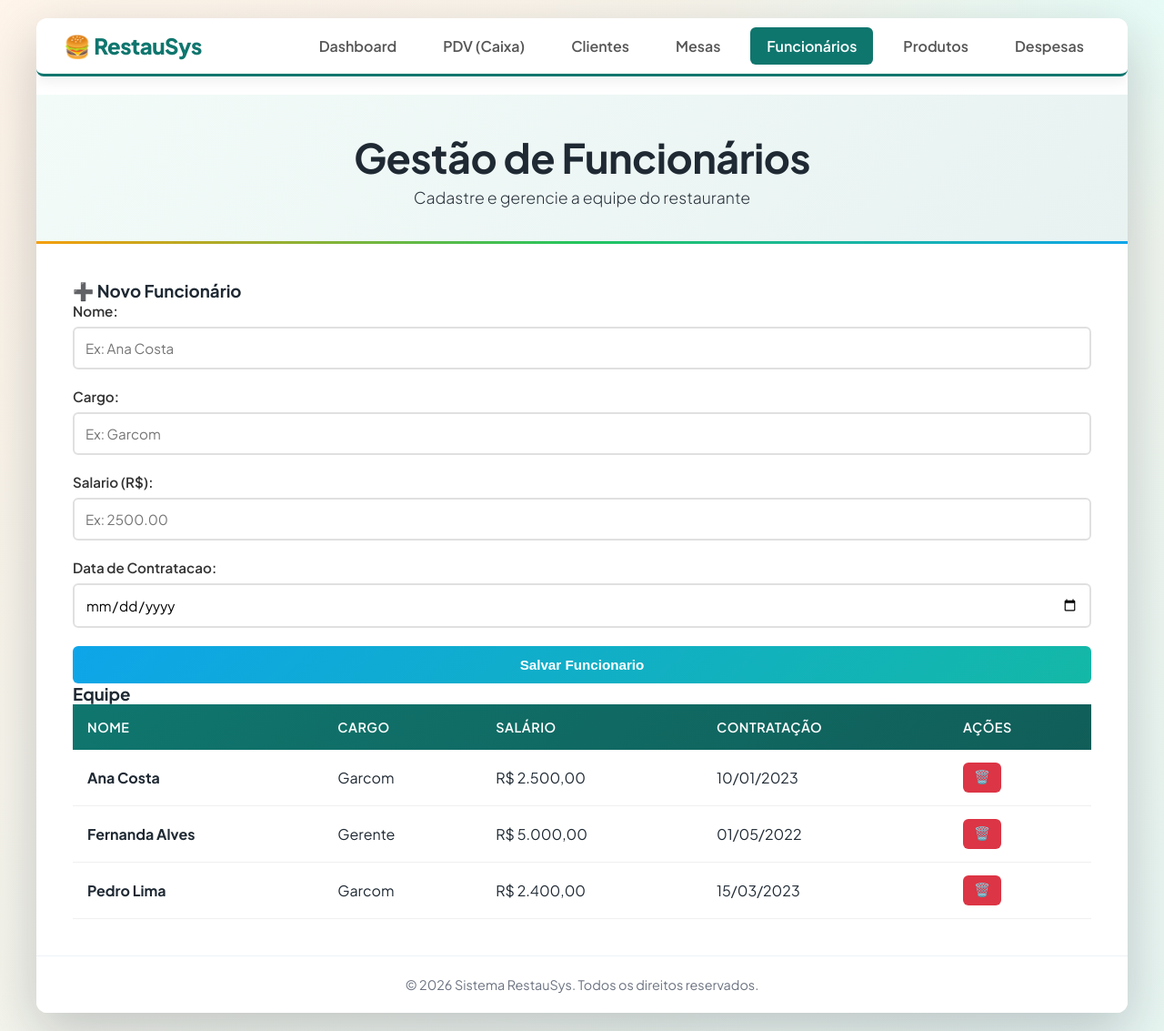
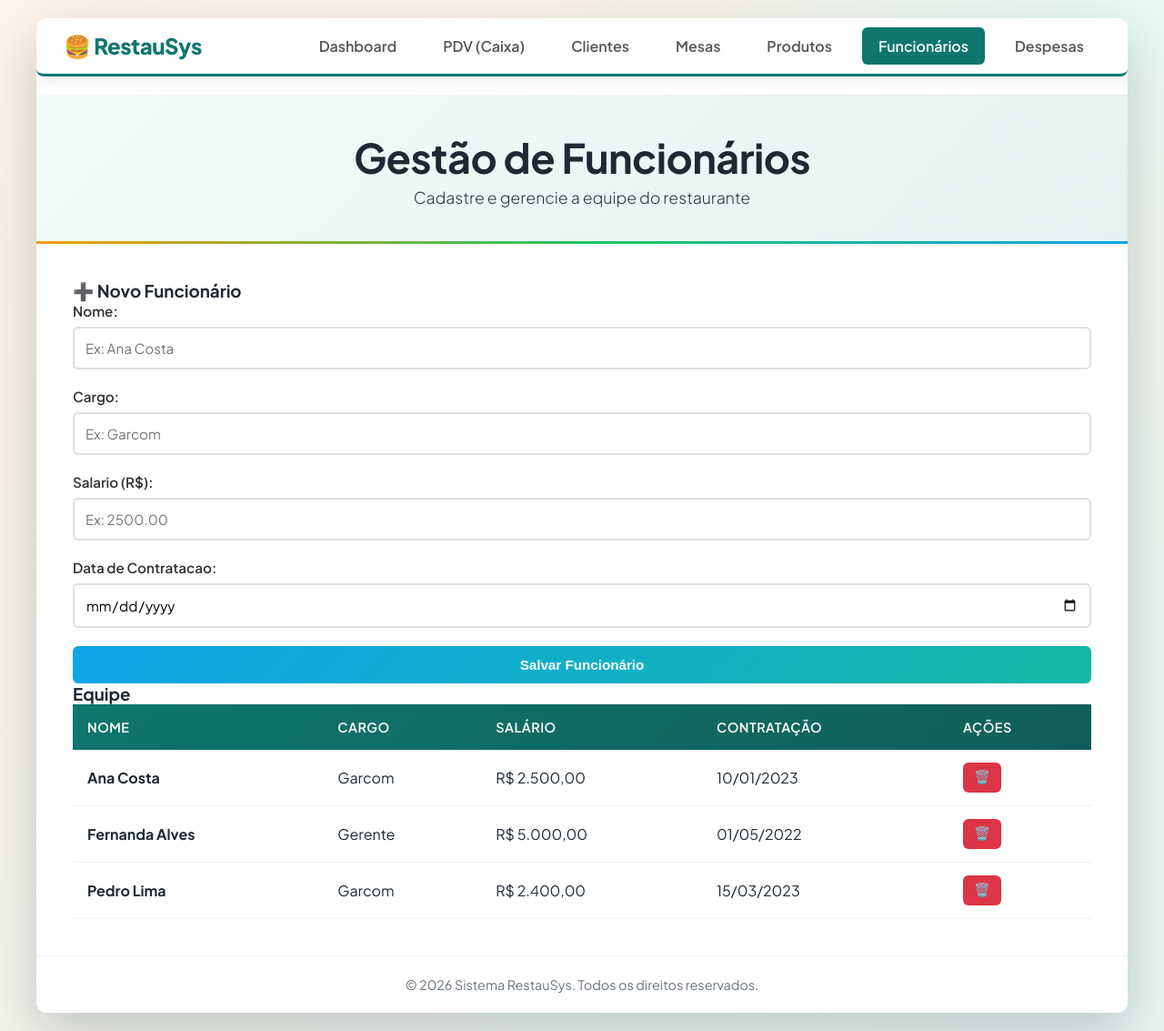
Before and after one commit to Breno-Guedes/Sistema-restaurante, a PHP site: page /pages/funcionarios.php in a window 1280 px wide. Shown: the whole page at 91% size. Run offline with PHP 8.4, Linux system fonts and the light colour scheme; data comes from the database, SQL or seed files in the repository.

Commit message:
Atualizações nos arquivos

```diff
--- a/pages/funcionarios.php
+++ b/pages/funcionarios.php
@@ -64,8 +64,8 @@ $funcionarios = query_all("SELECT * FROM funcionarios ORDER BY nome ASC");
                 <li><a href="pedidos.php">PDV (Caixa)</a></li>
                 <li><a href="clientes.php">Clientes</a></li>
                 <li><a href="mesas.php">Mesas</a></li>
+                <li><a href="produtos.php">Produtos</a></li>
                 <li><a href="funcionarios.php" class="active">Funcionários</a></li>
-                <li><a href="produtos.php">Produtos</a></li>
                 <li><a href="despesas.php">Despesas</a></li>
             </ul>
         </nav>
@@ -102,7 +102,7 @@ $funcionarios = query_all("SELECT * FROM funcionarios ORDER BY nome ASC");
                             <label>Data de Contratacao:</label>
                             <input type="date" name="data_contratacao">
                         </div>
-                        <button type="submit" class="btn btn-adicionar">Salvar Funcionario</button>
+                        <button type="submit" class="btn btn-adicionar">Salvar Funcionário</button>
                     </form>
                 </div>
 
```
